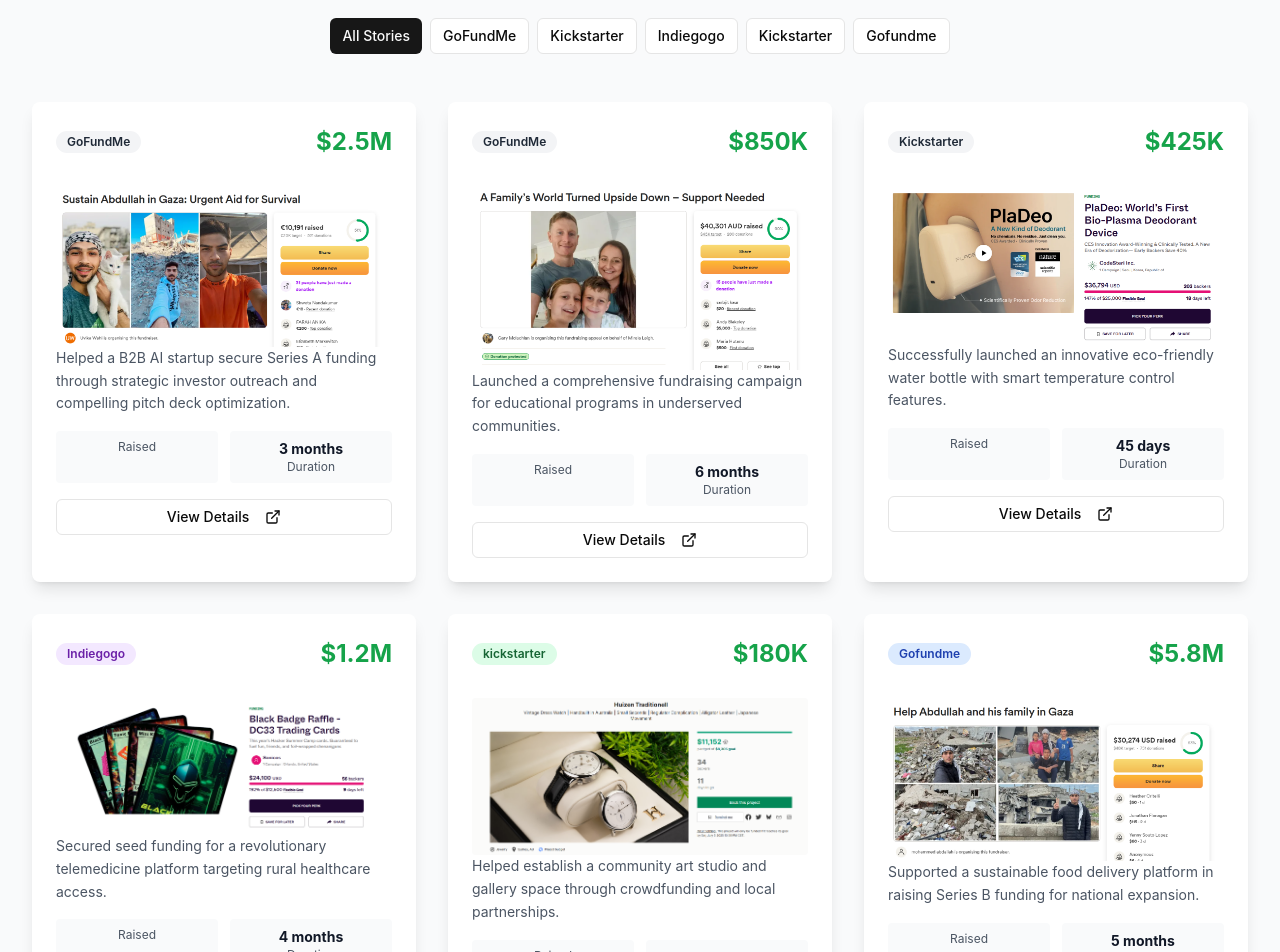
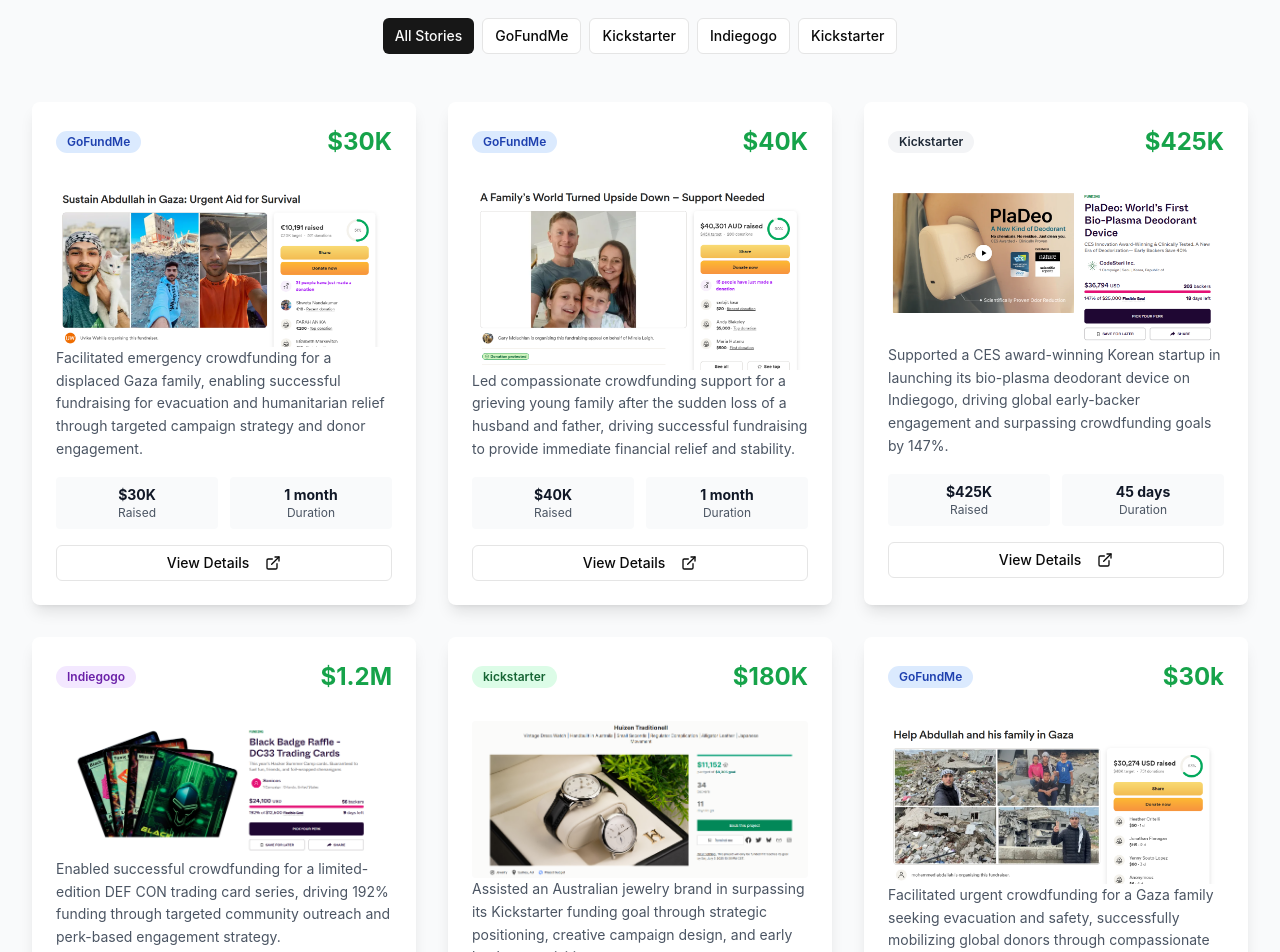
Before and after one commit to Abdulzeez403/crowdfunding-site, a Next.js app: page / in a window 1280 px wide. Shown: the part 2940-3892 px from the top of the page. Built offline with nearby package versions, Linux system fonts and the light colour scheme.

Commit message:
new update

```diff
--- a/components/success-stories-section.tsx
+++ b/components/success-stories-section.tsx
@@ -57,9 +57,9 @@ export function SuccessStoriesSection({ data }: SuccessStoriesSectionProps) {
 
   const getCategoryColor = (category: string) => {
     const colors = {
-      "Gofundme": "bg-blue-100 text-blue-800",
+      GoFundMe: "bg-blue-100 text-blue-800",
       kickstarter: "bg-green-100 text-green-800",
-      "Indiegogo": "bg-purple-100 text-purple-800",
+      Indiegogo: "bg-purple-100 text-purple-800",
       Healthcare: "bg-red-100 text-red-800",
       "Creative Arts": "bg-yellow-100 text-yellow-800",
       "Food Tech": "bg-orange-100 text-orange-800",
@@ -137,7 +137,7 @@ export function SuccessStoriesSection({ data }: SuccessStoriesSectionProps) {
                 <div className="grid grid-cols-2 gap-3 mb-4">
                   <div className="text-center p-2 bg-gray-50 rounded">
                     <div className="text-sm font-bold text-gray-900">
-                    {story.results}
+                    {story.amount}
                     </div>
                     <div className="text-xs text-gray-600">Raised</div>
                   </div>
@@ -178,9 +178,16 @@ export function SuccessStoriesSection({ data }: SuccessStoriesSectionProps) {
             </p>
             <div className="flex flex-col sm:flex-row gap-4 justify-center">
               <Button className="bg-blue-600 hover:bg-blue-700 text-white">
+                <Link href="https://www.fiverr.com/sholly_be">
                 Start Your Campaign
+                </Link>
               </Button>
-              <Button variant="outline">Schedule Consultation</Button>
+              <Button variant="outline">
+              <Link href="https://www.fiverr.com/sholly_be">
+                Schedule Consultation
+                </Link>
+
+                </Button>
             </div>
           </div>
         </div>
--- a/data/site-data.json
+++ b/data/site-data.json
@@ -53,24 +53,24 @@
       "id": "tech_startup_series_a",
       "title": "TechFlow AI - Series A Funding",
       "category": "GoFundMe",
-      "amount": "$2.5M",
-      "duration": "3 months",
+      "amount": "$30K",
+      "duration": "1 month",
       "ProjectImage":"/project1.png",
-      "platform": "Multiple VCs",
+      "platform": "GoFundMe",
       "link":"https://www.gofundme.com/f/help-abdullah-in-gaza-get-a-phonehis-lifeline-to-the-world?lang=en_GB&ts=1750413600",
-      "description": "Helped a B2B AI startup secure Series A funding through strategic investor outreach and compelling pitch deck optimization."
+      "description": "Facilitated emergency crowdfunding for a displaced Gaza family, enabling successful fundraising for evacuation and humanitarian relief through targeted campaign strategy and donor engagement."
 
     },
     {
       "id": "nonprofit_education",
       "title": "EduBridge Foundation - Annual Campaign",
       "category": "GoFundMe",
-      "amount": "$850K",
+      "amount": "$40K",
       "ProjectImage":"/project2.png",
-      "duration": "6 months",
-      "platform": "GoFundMe + Direct",
+      "duration": "1 month",
+      "platform": "GoFundMe",
       "link":"https://www.gofundme.com/f/a-familys-world-turned-upside-down-support-needed?lang=en_GB&ts=1750504043&v=amp14_t2",
-      "description": "Launched a comprehensive fundraising campaign for educational programs in underserved communities."
+      "description": "Led compassionate crowdfunding support for a grieving young family after the sudden loss of a husband and father, driving successful fundraising to provide immediate financial relief and stability."
 
     },
     {
@@ -82,7 +82,7 @@
       "ProjectImage":"/project6.png",
       "platform": "Kickstarter",
       "link":"https://www.indiegogo.com/projects/pladeo-world-s-first-bio-plasma-deodorant-device#/",
-      "description": "Successfully launched an innovative eco-friendly water bottle with smart temperature control features."
+      "description": "Supported a CES award-winning Korean startup in launching its bio-plasma deodorant device on Indiegogo, driving global early-backer engagement and surpassing crowdfunding goals by 147%."
 
     },
     {
@@ -94,7 +94,7 @@
       "duration": "4 months",
       "platform": "Indiegogo",
       "link":"https://www.indiegogo.com/projects/black-badge-raffle-dc33-trading-cards#/",
-      "description": "Secured seed funding for a revolutionary telemedicine platform targeting rural healthcare access."
+      "description": "Enabled successful crowdfunding for a limited-edition DEF CON trading card series, driving 192% funding through targeted community outreach and perk-based engagement strategy."
 
     },
     {
@@ -106,19 +106,19 @@
       "duration": "60 days",
       "platform": "kickstarter",
       "link":"https://www.kickstarter.com/projects/huizenwatchcompany/huizen-traditionell",
-      "description": "Helped establish a community art studio and gallery space through crowdfunding and local partnerships."
+      "description": "Assisted an Australian jewelry brand in surpassing its Kickstarter funding goal through strategic positioning, creative campaign design, and early backer acquisition"
 
     },
     {
       "id": "food_tech_series_b",
       "title": "GreenEats - Series B Expansion",
-      "category": "Gofundme",
-      "amount": "$5.8M",
-      "duration": "5 months",
-      "platform": "Gofundme",
+      "category": "GoFundMe",
+      "amount": "$30k",
+      "duration": "2 months",
+      "platform": "GoFundMe",
       "ProjectImage":"/project5.png",
       "link":"https://www.gofundme.com/f/gwadtf-help-abdullah-and-his-family-in-gaza",
-      "description": "Supported a sustainable food delivery platform in raising Series B funding for national expansion."
+      "description": "Facilitated urgent crowdfunding for a Gaza family seeking evacuation and safety, successfully mobilizing global donors through compassionate storytelling and rapid campaign execution."
 
     }
   ],
@@ -174,9 +174,7 @@
     "GoFundMe",
     "Mailchimp",
     "Patreon",
-    "Indiegogo",
-    "Intercom",
-    "Stripe"
+    "Indiegogo"
   ],
   "testimonials": [
     {
@@ -253,9 +251,9 @@
     }
   ],
   "contact": {
-    "email": "itzherbdul@gmail.com",
-    "phone": "+1 (555) 123-4567",
-    "address": "123 Business Ave, New York, NY 10001",
+    "email": " ishowosolihu@gmail.com ",
+    "phone": "+2348108261689",
+    "address": "123 Business Ave, Nigeria, Lagos State",
     "ctaText": "Contact Us",
     "note": "Let's discuss your next campaign. We usually respond within 24 hours."
   }
```
